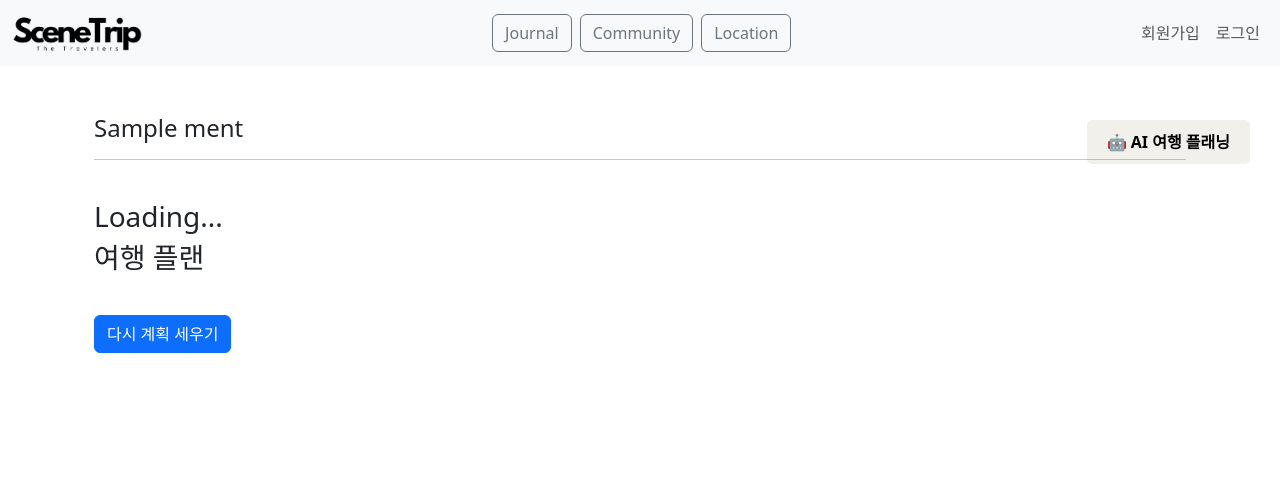
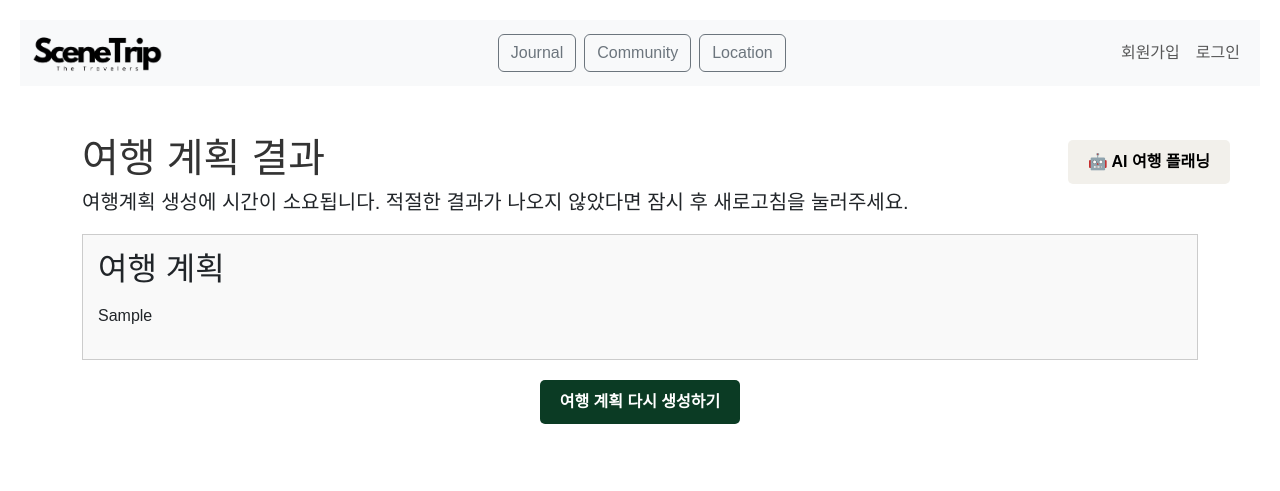
Before and after one commit to Joonim97/SceneTrip, a Django app: template locations/templates/locations/plan_result.html in a window 1280 px wide. Shown: the top 491 px of the page. Run offline with Django 4.2, Linux system fonts and the light colour scheme; the template is opened without the code that fills it: most values are stand-ins (such as "Sample title", 1, 10 or a date in 2020).

Commit message:
feat: CSS수정

```diff
--- a/locations/templates/locations/plan_result.html
+++ b/locations/templates/locations/plan_result.html
@@ -1,60 +1,62 @@
 {% extends 'base.html' %}
-
-{% block title %}
-여행 플래닝 서비스
-{% endblock %}
+{% block title %} 여행 플래닝 서비스 {% endblock %}
 
 {% block content %}
-
 <head>
     <title>여행 계획 결과</title>
-    <script>
-        let fetchCount = 0;
+    <style>
+        body {
+            font-family: Arial, sans-serif;
+            margin: 20px;
+            padding: 0;
+            position: relative; /* Ensure that the body is positioned for absolute elements */
+        }
+        h1 {
+            color: #333;
+        }
+        .travel-plan {
+            border: 1px solid #ccc;
+            padding: 15px;
+            background-color: #f9f9f9;
+            margin-top: 20px;
+        }
+        .error {
+            color: red;
+        }
+        .recreate-button {
+            display: block;
+            width: 200px; /* Width of the button */
+            margin: 20px auto; /* Center horizontally with margin auto */
+            padding: 10px; /* Padding for button look */
+            text-align: center; /* Center text inside the button */
+            background-color: #0B3B24; /* Button background color */
+            color: white; /* Button text color */
+            text-decoration: none; /* Remove underline from link */
+            border-radius: 5px; /* Rounded corners */
+            font-weight: bold; /* Bold text */
+        }
+        .recreate-button:hover {
+            background-color: #0B3B0B; /* Darker shade on hover */
+        }
+    </style>
+</head>
 
-        let previousData = '';
+<body>
+    <h1>여행 계획 결과</h1>
+    <h5>여행계획 생성에 시간이 소요됩니다. 적절한 결과가 나오지 않았다면 잠시 후 새로고침을 눌러주세요.</h5>
 
-        function fetchTravelPlan() {
-            fetch('/api/locations/plans/result/')
-                .then(response => response.json())
-                .then(data => {
-                    if (data.travel_plan !== previousData) {
-                        previousData = data.travel_plan;
-                        document.getElementById('travel_plan').innerText = data.travel_plan;
-                    }
-                })
-                .catch(error => {
-                    console.error('Error fetching travel plan:', error);
-                    // 오류 발생 시 사용자에게 알림 등 추가적인 처리
-                });
-        }
+    {% if travel_plan %}
+        <div class="travel-plan">
+            <h2>여행 계획</h2>
+            <p>{{ travel_plan|safe|linebreaks }}</p>
+        </div>
+    {% else %}
+        <div class="error">
+            <p>여행 계획이 없습니다. 다시 시도해주세요.</p>
+        </div>
+    {% endif %}
 
-        setInterval(fetchTravelPlan, 5000);
-
-        if (ata.travel_plan === previousData){
-            let ment = "여행플래닝이 완료되었습니다. 각 장소는 여건에 따라 현재 이용 불가 할 수 있으니 \n사전에 반드시 알아보고 가시길 바랍니다."
-        }
-        else {
-            let ment = "플랜 생성중입니다. 잠시만 기다려주세요."
-        }
-    </script>
-</head>
-<body>
-    <div class="container mt-5">
-
-        <h4>{{ ment }}</h4>
-        <hr>
-        <br>
-        <h3>Loading...</h3>
-        {% if travel_plan %}
-            <h3>여행 플랜</h3>
-            <p>{{ previousData|linebreaks }}</p>
-        {% else %}
-            <p>여행 플랜이 없습니다.</p>
-        {% endif %}
-        <br>
-        <a href="{% url 'locations:trip-planning' %}" class="btn btn-primary">다시 계획 세우기</a>
-    </div>
+    <a class="recreate-button" href="{% url 'locations:trip-planning' %}">여행 계획 다시 생성하기</a>
+    <br><br>
 </body>
-
-
 {% endblock %}
```
